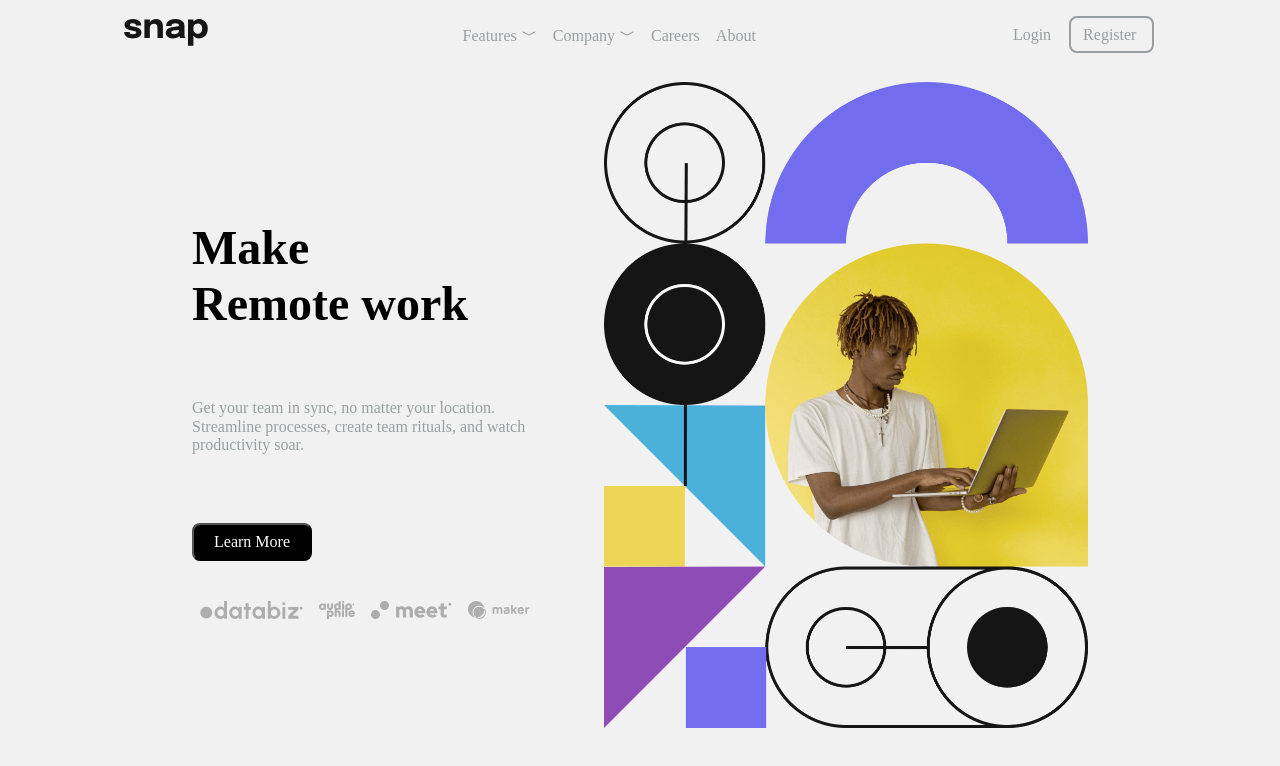
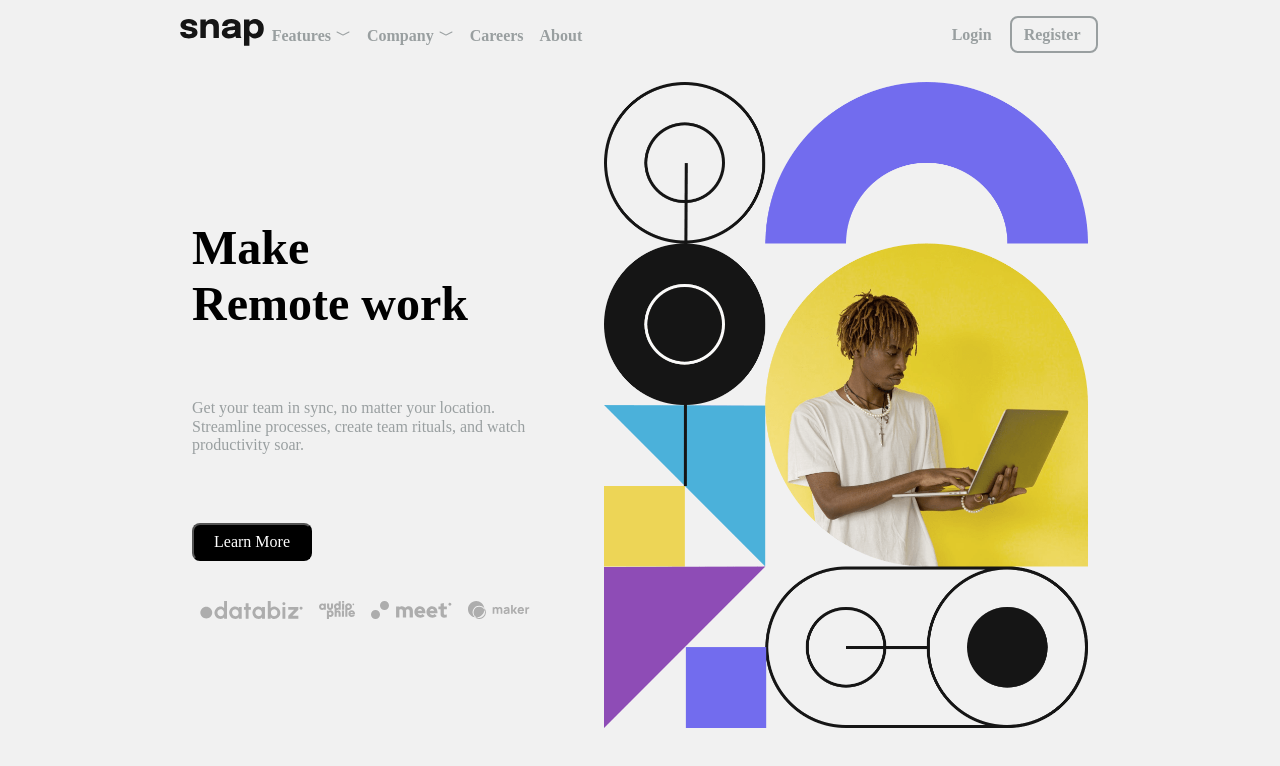
Before and after one commit to cdguedez/section-with-drpdown-navigation, a React (Create React App) app: page / in a window 1280 px wide. Shown: the top 766 px of the page. Built offline with nearby package versions, Linux system fonts and the light colour scheme.

Commit message:
[FEATURE] modify component header with dinamic

```diff
--- a/src/components/Header.jsx
+++ b/src/components/Header.jsx
@@ -1,15 +1,18 @@
 import React from 'react'
 import styled from 'styled-components'
-import Logo from './Logo'
 import MenuPpal from './MenuPpal'
 import MenuLogin from './MenuLogin'
-import Image from './../assets/images/logo.svg'
-
+import Logo from './Logo'
+import ImageLogo from './../assets/images/logo.svg'
 const Header = () => {
   return (
     <Container>
-      <Logo image={Image}/>
-      <MenuPpal />
+      <MenuLeft>
+        <Logo image={ImageLogo}/>
+        <nav>
+          <MenuPpal />
+        </nav>
+      </MenuLeft>
       <MenuLogin />
     </Container>
   )
@@ -18,11 +21,20 @@ const Header = () => {
 export default Header
 
 const Container = styled.header`
+  font-weight: 600;
   height: 70px;
   width: 100%;
-  // box-shadow: 4px 4px 4px #c9c9c9;
   display: flex;
   flex-direction: row;
   justify-content: space-around;
-  align-items: center
+  align-items: center;
+  a:hover {
+    color: #000;
+  }
 `
+
+const MenuLeft = styled.div`
+  display: flex;
+  align-items: center;
+  justify-content: center;
+`
```
